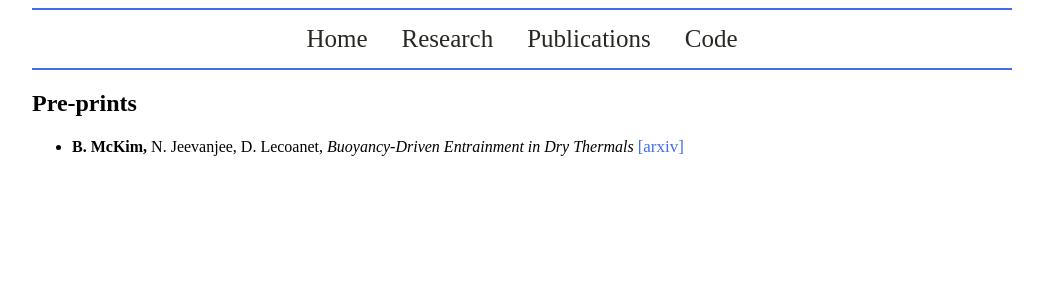
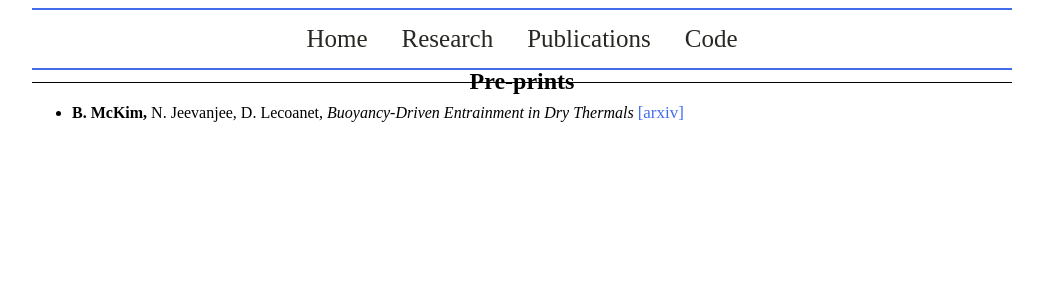
Before and after one commit to mckimb/mckimb.github.io, a Jekyll site: the page built from papers/index.html, in a window 1280 px wide. Shown: the top 300 px of the page, without its empty margins (118-1161 px from the left). Built offline with Jekyll 4.4.1, drawn with Linux system fonts in a browser that asks for light colours.

Commit message:
Update main.css

```diff
--- a/css/main.css
+++ b/css/main.css
@@ -10,6 +10,18 @@ body h2 {
     \\ background-color: #EFCA58;
 }
 
+h2 {
+   width: 100%;
+   text-align: center;
+   border-bottom: 1px solid #000;
+   line-height: 0.1em;
+   margin: 10px 0 20px;
+}
+
+h2 span {
+    background:#fff;
+    padding:0 10px;
+}
 
 body p {
     font-size: 17px;
```
